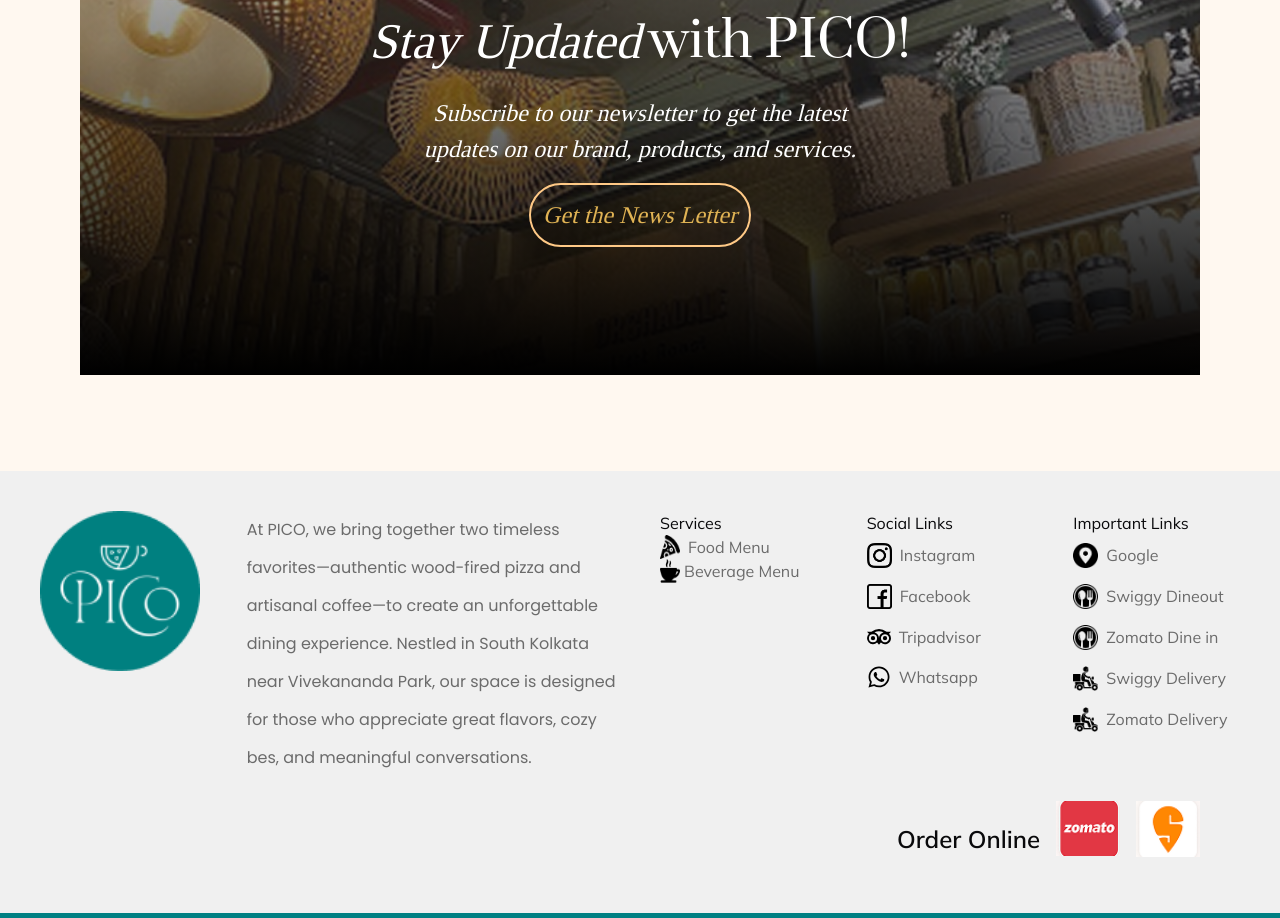
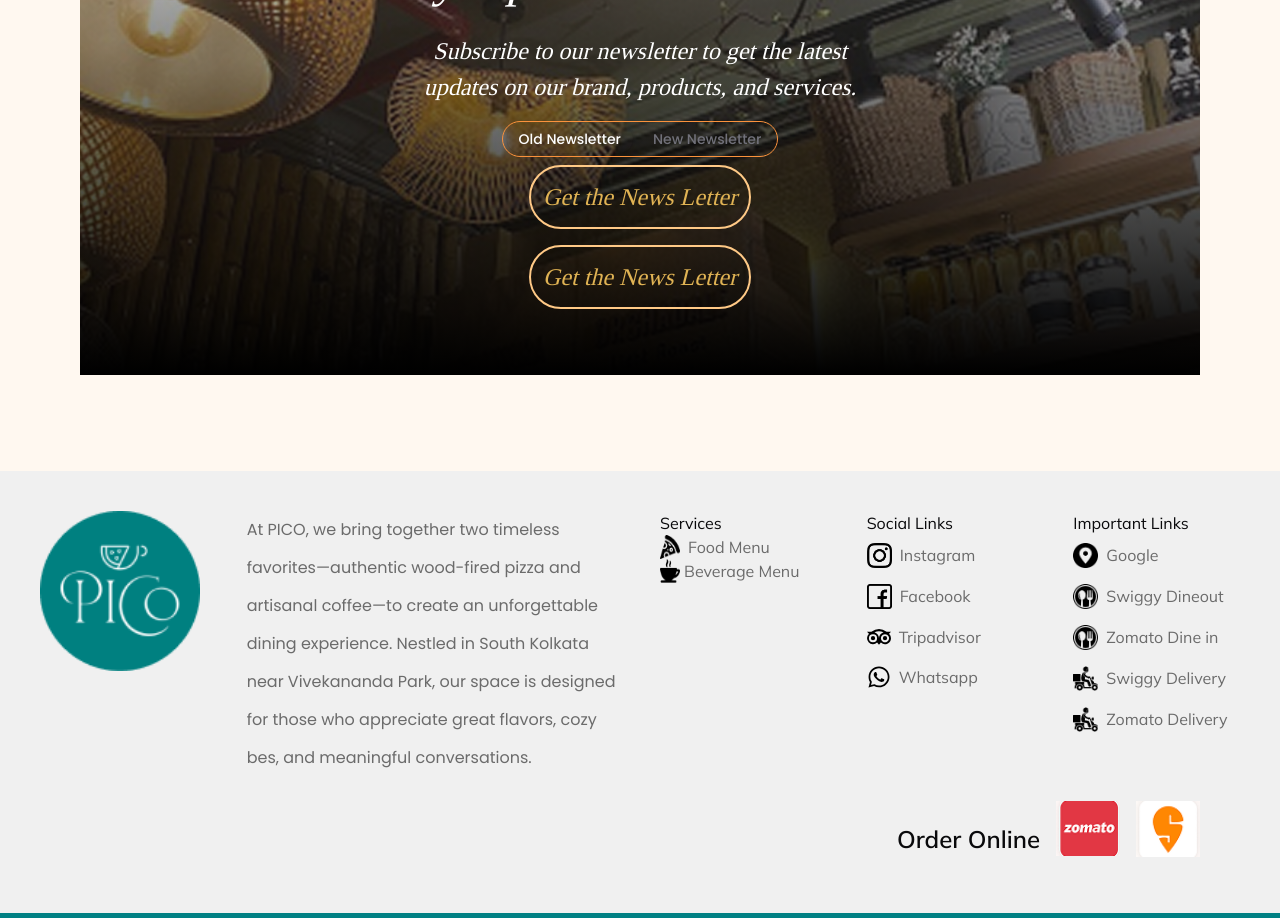
Before and after one commit to theamarverma/Pico, a Next.js app: page / in a window 1280 px wide. Shown: the part 7760-8678 px from the top of the page. Built offline with nearby package versions, Linux system fonts and the light colour scheme.

Commit message:
fix: add tabs for accessing old and new newsletters in NewsLetter component

```diff
--- a/src/components/Home/NewsLetter.tsx
+++ b/src/components/Home/NewsLetter.tsx
@@ -14,6 +14,26 @@ export default function NewsLetter() {
             Subscribe to our newsletter to get the latest updates on our brand,
             products, and services.
           </h3>
+          <Tabs className="" defaultValue="2024">
+            <TabsList className="flex gap-2 border border-orange-400 bg-transparent text-xl">
+              <TabsTrigger value="2024">Old Newsletter</TabsTrigger>
+              <TabsTrigger value="2025">New Newsletter</TabsTrigger>
+            </TabsList>
+            <TabsContent value="2024">
+              <button className="rounded-full border-2 border-[#FFC986] p-3 text-xl text-[#E0B354]">
+                <Link href="/Newsletter_PICO.pdf" target="_blank">
+                  <h3 className="italic"> Get the News Letter</h3>
+                </Link>
+              </button>
+            </TabsContent>
+            <TabsContent value="2025">
+              <button className="rounded-full border-2 border-[#FFC986] p-3 text-xl text-[#E0B354]">
+                <Link href="/Newsletter_Pico_2025.pdf" target="_blank">
+                  <h3 className="italic"> Get the News Letter</h3>
+                </Link>
+              </button>
+            </TabsContent>
+          </Tabs>
           <button className="rounded-full border-2 border-[#FFC986] p-3 text-xl text-[#E0B354]">
             <Link
               href="https://drive.google.com/drive/folders/1fAGPxn_PPBOWxu7gSJUOcYqqEMAwlbrG?usp=sharing"
```
